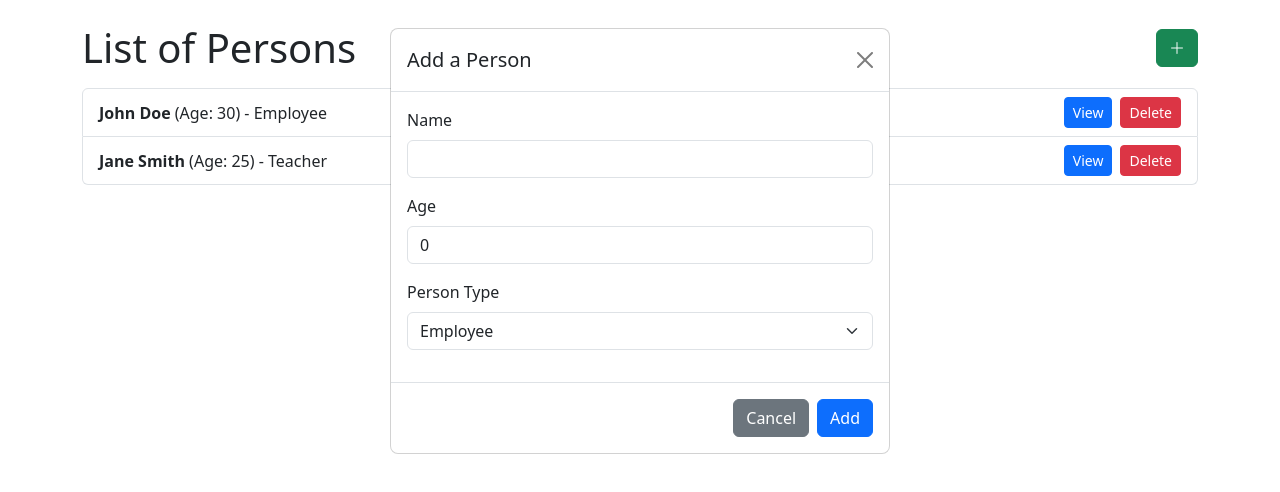
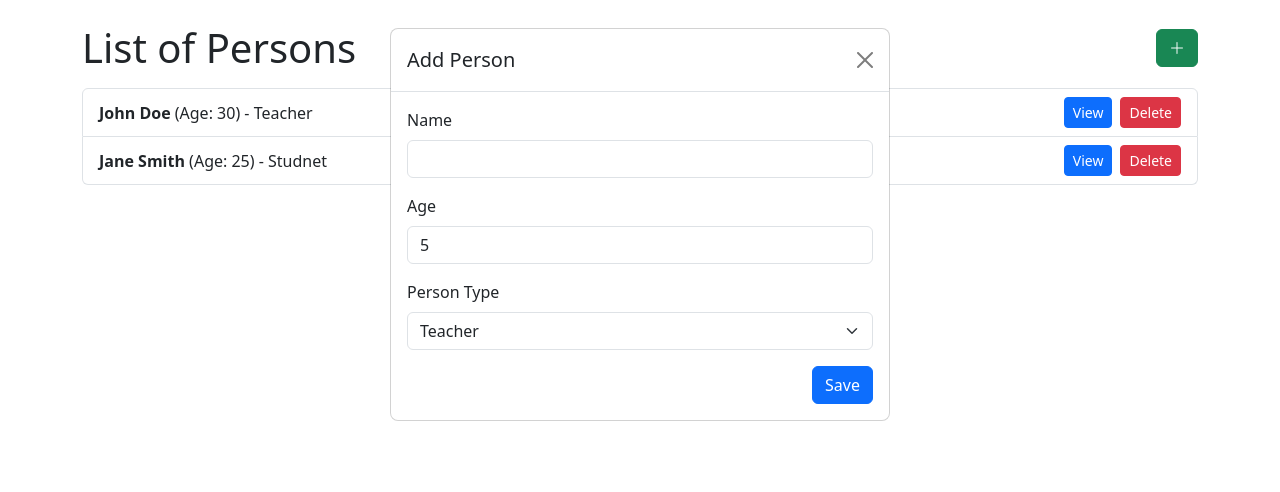
Before and after one commit to ani0904071/univerus-code-test, a React (Vite) app in the folder frontendPerson/: page / in a window 1280 px wide. Both pictures are taken after a click on the button "Add a person". Shown: the top 492 px of the page. Built offline with nearby package versions, Linux system fonts and the light colour scheme.

Commit message:
form validation

```diff
--- a/frontendPerson/src/App.tsx
+++ b/frontendPerson/src/App.tsx
@@ -1,11 +1,35 @@
-import './App.css'
-import ListPerson from './components/ListPerson.tsx'
+import './App.css';
+import ListPerson from './components/ListPerson';
+import type { Person, PersonType } from './models/model';
 
 function App() {
+  const personTypes: PersonType[] = [
+    { id: 1, description: 'Teacher' },
+    { id: 2, description: 'Studnet' },
+  ];
 
+  const initialPersons: Person[] = [
+    {
+      id: 1,
+      name: 'John Doe',
+      age: 30,
+      personTypeId: 1,
+      personType: personTypes[0],
+    },
+    {
+      id: 2,
+      name: 'Jane Smith',
+      age: 25,
+      personTypeId: 2,
+      personType: personTypes[1],
+    },
+  ];
 
-
-    return <div><ListPerson/></div>
+  return (
+    <div>
+      <ListPerson personTypes={personTypes} initialPersons={initialPersons} />
+    </div>
+  );
 }
 
-export default App
+export default App;
--- a/frontendPerson/src/components/ListPerson.tsx
+++ b/frontendPerson/src/components/ListPerson.tsx
@@ -1,50 +1,30 @@
-import React, { useState } from 'react';
-import type { Person, PersonType, PersonCreate } from '../models/model';
-import 'bootstrap/dist/css/bootstrap.min.css';
-import 'bootstrap-icons/font/bootstrap-icons.css';
+import  { useState } from 'react';
+import type { Person, PersonCreate } from '../models/model';
+import PersonModal from './PersonModal';
+import PersonItem from './PersonItem';
 
-function ListPerson() {
-  const personTypes: PersonType[] = [
-    { id: 1, description: 'Employee' },
-    { id: 2, description: 'Teacher' },
-  ];
+type Props = {
+  personTypes: { id: number; description: string }[];
+  initialPersons: Person[];
+};
 
-  const [persons, setPersons] = useState<Person[]>([
-    {
-      id: 1,
-      name: 'John Doe',
-      age: 30,
-      personTypeId: 1,
-      personType: personTypes[0],
-    },
-    {
-      id: 2,
-      name: 'Jane Smith',
-      age: 25,
-      personTypeId: 2,
-      personType: personTypes[1],
-    },
-  ]);
+function ListPerson({ personTypes, initialPersons }: Props) {
+  const [persons, setPersons] = useState<Person[]>(initialPersons);
 
-  // Modal states
   const [showModal, setShowModal] = useState(false);
+  const [editPersonId, setEditPersonId] = useState<number | null>(null);
   const [form, setForm] = useState<PersonCreate>({
     name: '',
-    age: 0,
+    age: 5,
     personTypeId: personTypes[0].id,
   });
 
-  // Track if modal is for add or edit, and store editing person id
-  const [editPersonId, setEditPersonId] = useState<number | null>(null);
-
-  // Open modal for adding person
   const openAddModal = () => {
-    setForm({ name: '', age: 0, personTypeId: personTypes[0].id });
+    setForm({ name: '', age: 5, personTypeId: personTypes[0].id });
     setEditPersonId(null);
     setShowModal(true);
   };
 
-  // Open modal for editing person (on View)
   const openEditModal = (person: Person) => {
     setForm({
       name: person.name,
@@ -59,138 +39,65 @@ function ListPerson() {
     setPersons(prev => prev.filter(p => p.id !== id));
   };
 
-  const handleChange = (e: React.ChangeEvent<HTMLInputElement | HTMLSelectElement>) => {
-    const { name, value } = e.target;
-    setForm(prev => ({
-      ...prev,
-      [name]: name === 'age' || name === 'personTypeId' ? parseInt(value) : value,
-    }));
-  };
-
-  // Add or update person on modal submit
-  const handleSave = () => {
-    const type = personTypes.find(pt => pt.id === form.personTypeId);
+  const handleSave = (formData: PersonCreate) => {
+    const type = personTypes.find(pt => pt.id === formData.personTypeId);
     if (!type) return;
 
     if (editPersonId === null) {
-      // Add mode
+      // Add
       const newPerson: Person = {
-        id: persons.length + 1, // or use UUID
-        name: form.name,
-        age: form.age,
-        personTypeId: form.personTypeId,
+        id: persons.length + 1,
+        ...formData,
         personType: type,
       };
       setPersons(prev => [...prev, newPerson]);
     } else {
-      // Edit mode
+      // Edit
       setPersons(prev =>
         prev.map(p =>
           p.id === editPersonId
-            ? { ...p, name: form.name, age: form.age, personTypeId: form.personTypeId, personType: type }
+            ? { ...p, ...formData, personType: type }
             : p
         )
       );
     }
+
     setShowModal(false);
   };
 
   return (
     <div className="container mt-4">
-      {/* Header with Add Button */}
       <div className="d-flex justify-content-between align-items-center mb-3">
         <h1 className="mb-0">List of Persons</h1>
-        <button type="button" className="btn btn-success" title="Add a person" onClick={openAddModal}>
+        <button className="btn btn-success" title="Add a person" onClick={openAddModal}>
           <i className="bi bi-plus-lg"></i>
         </button>
       </div>
 
-      {/* List */}
       {persons.length === 0 ? (
         <p>No persons available.</p>
       ) : (
         <ul className="list-group">
           {persons.map(person => (
-            <li
+            <PersonItem
               key={person.id}
-              className="list-group-item list-group-item-action d-flex justify-content-between align-items-center"
-            >
-              <div>
-                <strong>{person.name}</strong> (Age: {person.age}) - {person.personType.description}
-              </div>
-              <div>
-                <button
-                  className="btn btn-primary btn-sm me-2"
-                  onClick={() => openEditModal(person)} // Open modal to edit on View click
-                >
-                  View
-                </button>
-                <button className="btn btn-danger btn-sm" onClick={() => handleDelete(person.id)}>
-                  Delete
-                </button>
-              </div>
-            </li>
+              person={person}
+              onEdit={() => openEditModal(person)}
+              onDelete={() => handleDelete(person.id)}
+            />
           ))}
         </ul>
       )}
 
-      {/* Modal */}
       {showModal && (
-        <div className="modal show d-block" tabIndex={-1}>
-          <div className="modal-dialog">
-            <div className="modal-content">
-              <div className="modal-header">
-                <h5 className="modal-title">{editPersonId === null ? 'Add a Person' : 'Edit Person'}</h5>
-                <button type="button" className="btn-close" onClick={() => setShowModal(false)}></button>
-              </div>
-              <div className="modal-body">
-                <div className="mb-3">
-                  <label className="form-label">Name</label>
-                  <input
-                    name="name"
-                    type="text"
-                    className="form-control"
-                    value={form.name}
-                    onChange={handleChange}
-                  />
-                </div>
-                <div className="mb-3">
-                  <label className="form-label">Age</label>
-                  <input
-                    name="age"
-                    type="number"
-                    className="form-control"
-                    value={form.age}
-                    onChange={handleChange}
-                  />
-                </div>
-                <div className="mb-3">
-                  <label className="form-label">Person Type</label>
-                  <select
-                    name="personTypeId"
-                    className="form-select"
-                    value={form.personTypeId}
-                    onChange={handleChange}
-                  >
-                    {personTypes.map(pt => (
-                      <option key={pt.id} value={pt.id}>
-                        {pt.description}
-                      </option>
-                    ))}
-                  </select>
-                </div>
-              </div>
-              <div className="modal-footer">
-                <button className="btn btn-secondary" onClick={() => setShowModal(false)}>
-                  Cancel
-                </button>
-                <button className="btn btn-primary" onClick={handleSave}>
-                  {editPersonId === null ? 'Add' : 'Save'}
-                </button>
-              </div>
-            </div>
-          </div>
-        </div>
+        <PersonModal
+          show={showModal}
+          onClose={() => setShowModal(false)}
+          onSave={handleSave}
+          form={form}
+          personTypes={personTypes}
+          isEdit={editPersonId !== null}
+        />
       )}
     </div>
   );
--- /dev/null
+++ b/frontendPerson/src/components/PersonForm.tsx
@@ -0,0 +1,100 @@
+import React, { useState, useEffect } from 'react';
+import type { PersonCreate, PersonType } from '..//models/model';
+
+interface Props {
+  initialForm: PersonCreate;
+  personTypes: PersonType[];
+  onSubmit: (data: PersonCreate) => void;
+}
+
+function PersonForm({ initialForm, personTypes, onSubmit }: Props) {
+  const [form, setForm] = useState(initialForm);
+  const [errors, setErrors] = useState<{ [key: string]: string }>({});
+
+  useEffect(() => {
+    setForm(initialForm); // reset when editing a new person
+    setErrors({});
+  }, [initialForm]);
+
+  const validate = (): boolean => {
+    const errs: typeof errors = {};
+    if (!form.name.trim()) errs.name = 'Name is required';
+    else if (form.name.length > 50) errs.name = 'Name must be under 50 characters';
+
+    if (!form.age) errs.age = 'Age is required';
+    else if (form.age < 5 || form.age > 60) errs.age = 'Age must be between 5 and 60';
+
+    if (!form.personTypeId) errs.personTypeId = 'Person type is required';
+
+    setErrors(errs);
+    return Object.keys(errs).length === 0;
+  };
+
+  const handleChange = (e: React.ChangeEvent<HTMLInputElement | HTMLSelectElement>) => {
+    const { name, value } = e.target;
+    setForm(prev => ({
+      ...prev,
+      [name]: name === 'age' || name === 'personTypeId' ? parseInt(value) : value,
+    }));
+  };
+
+  const handleSubmit = (e: React.FormEvent) => {
+    e.preventDefault();
+    if (validate()) {
+      onSubmit(form);
+    }
+  };
+
+  return (
+    <form onSubmit={handleSubmit}>
+      <div className="mb-3">
+        <label className="form-label">Name</label>
+        <input
+          name="name"
+          type="text"
+          className={`form-control ${errors.name ? 'is-invalid' : ''}`}
+          value={form.name}
+          onChange={handleChange}
+        />
+        {errors.name && <div className="invalid-feedback">{errors.name}</div>}
+      </div>
+
+      <div className="mb-3">
+        <label className="form-label">Age</label>
+        <input
+          name="age"
+          type="number"
+          className={`form-control ${errors.age ? 'is-invalid' : ''}`}
+          value={form.age}
+          onChange={handleChange}
+        />
+        {errors.age && <div className="invalid-feedback">{errors.age}</div>}
+      </div>
+
+      <div className="mb-3">
+        <label className="form-label">Person Type</label>
+        <select
+          name="personTypeId"
+          className={`form-select ${errors.personTypeId ? 'is-invalid' : ''}`}
+          value={form.personTypeId}
+          onChange={handleChange}
+        >
+          {personTypes.map(pt => (
+            <option key={pt.id} value={pt.id}>
+              {pt.description}
+            </option>
+          ))}
+        </select>
+        {errors.personTypeId && <div className="invalid-feedback">{errors.personTypeId}</div>}
+      </div>
+
+      <div className="text-end">
+        <button type="submit" className="btn btn-primary">
+          Save
+        </button>
+      </div>
+    </form>
+  );
+}
+
+export default PersonForm;
--- /dev/null
+++ b/frontendPerson/src/components/PersonItem.tsx
@@ -0,0 +1,24 @@
+
+import type { Person } from '../models/model';
+
+interface Props {
+  person: Person;
+  onEdit: () => void;
+  onDelete: () => void;
+}
+
+function PersonItem({ person, onEdit, onDelete }: Props) {
+  return (
+    <li className="list-group-item list-group-item-action d-flex justify-content-between align-items-center">
+      <div>
+        <strong>{person.name}</strong> (Age: {person.age}) - {person.personType.description}
+      </div>
+      <div>
+        <button className="btn btn-primary btn-sm me-2" onClick={onEdit}>View</button>
+        <button className="btn btn-danger btn-sm" onClick={onDelete}>Delete</button>
+      </div>
+    </li>
+  );
+}
+
+export default PersonItem;
--- /dev/null
+++ b/frontendPerson/src/components/PersonModal.tsx
@@ -0,0 +1,31 @@
+import type { PersonCreate, PersonType } from '../models/model';
+import PersonForm from './PersonForm';
+
+interface Props {
+  show: boolean;
+  onClose: () => void;
+  onSave: (data: PersonCreate) => void;
+  form: PersonCreate;
+  personTypes: PersonType[];
+  isEdit: boolean;
+}
+
+function PersonModal({ show, onClose, onSave, form, personTypes, isEdit }: Props) {
+  return (
+    <div className="modal show d-block" tabIndex={-1}>
+      <div className="modal-dialog">
+        <div className="modal-content">
+          <div className="modal-header">
+            <h5 className="modal-title">{isEdit ? 'Edit Person' : 'Add Person'}</h5>
+            <button type="button" className="btn-close" onClick={onClose}></button>
+          </div>
+          <div className="modal-body">
+            <PersonForm initialForm={form} personTypes={personTypes} onSubmit={onSave} />
+          </div>
+        </div>
+      </div>
+    </div>
+  );
+}
+
+export default PersonModal;
```
